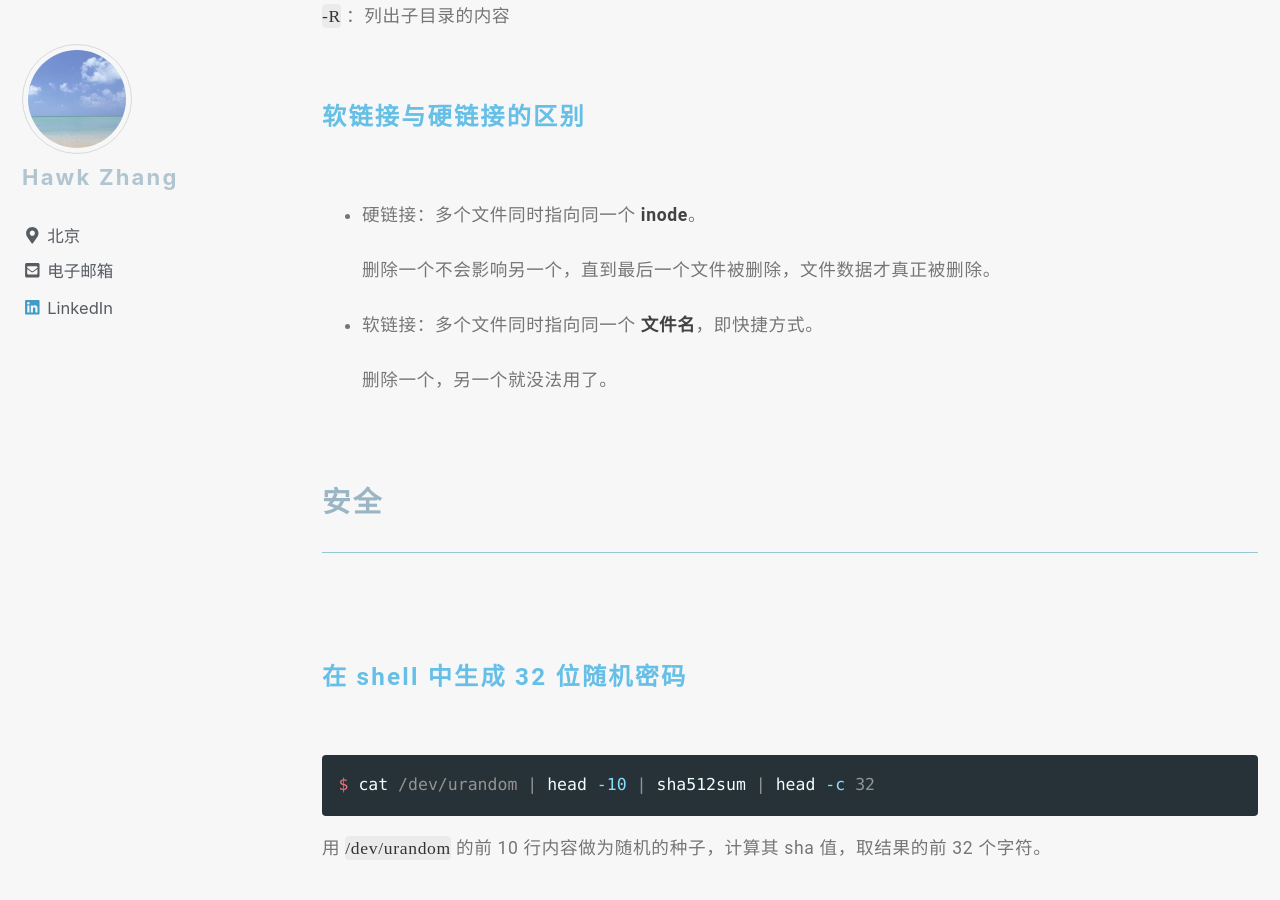
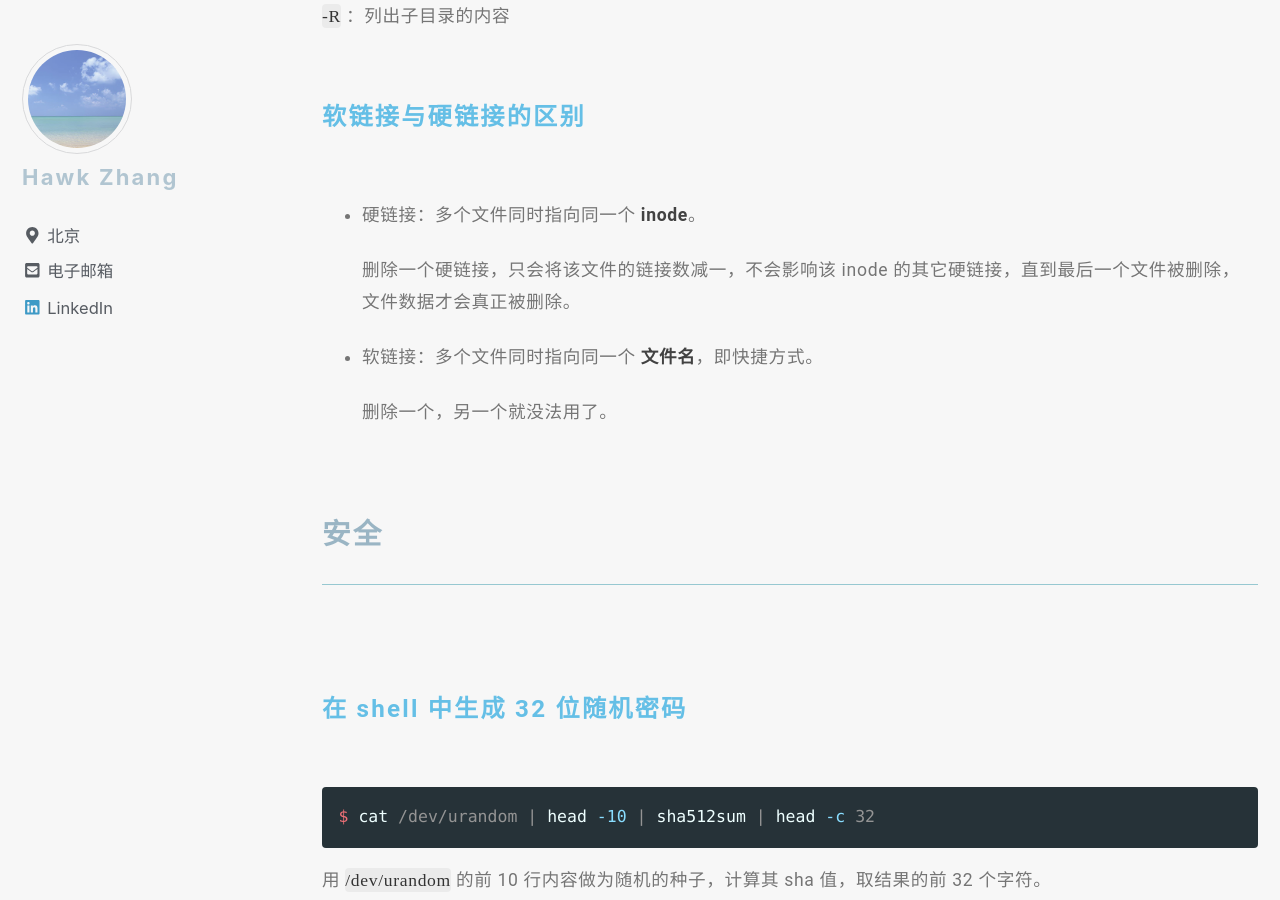
Before and after one commit to narru888/linotes_note, a Jekyll site: the page built from _posts/devop/2017-05-01-interview.md, in a window 1280 px wide and 900 px high, scrolled down 6167 px. Built offline with Jekyll 4.4.1, drawn with Linux system fonts in a browser that asks for light colours; nearby versions of some CDN libraries; a script that is not in the unit is left out.

Commit message:
update on 2018-12-07 19:49:02 CST

```diff
--- a/_posts/devop/2017-05-01-interview.md
+++ b/_posts/devop/2017-05-01-interview.md
@@ -213,7 +213,7 @@ $ sudo ls -lR /var/log/ | grep "^-" | wc -l
 
 * 硬链接：多个文件同时指向同一个 **inode**。
 
-	删除一个不会影响另一个，直到最后一个文件被删除，文件数据才真正被删除。
+	删除一个硬链接，只会将该文件的链接数减一，不会影响该 inode 的其它硬链接，直到最后一个文件被删除，文件数据才会真正被删除。
 
 * 软链接：多个文件同时指向同一个 **文件名**，即快捷方式。
 
```
